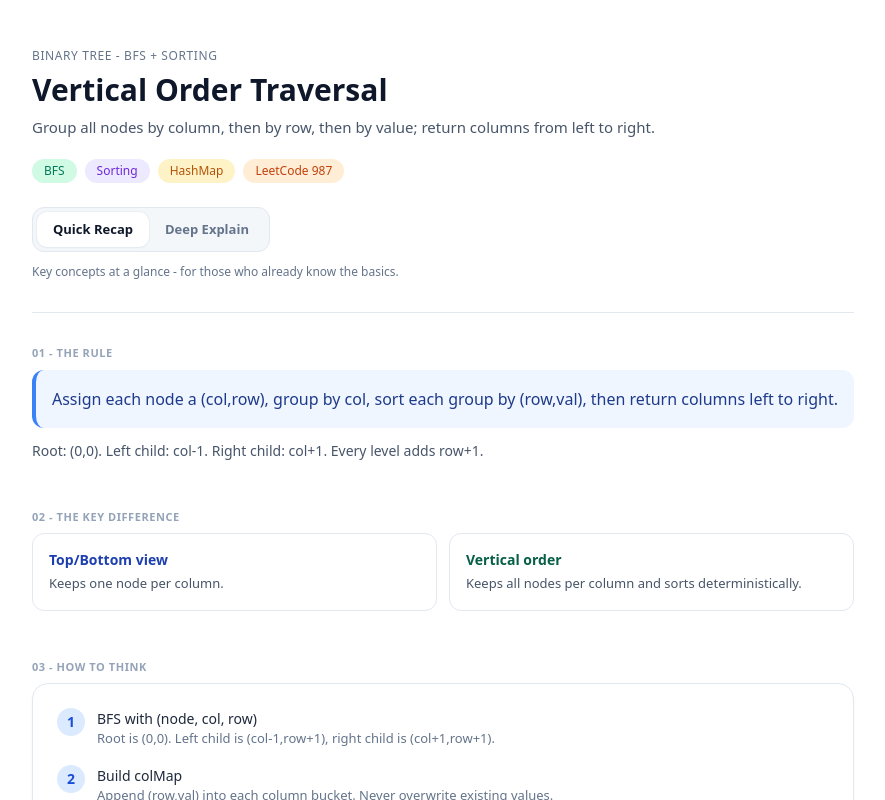
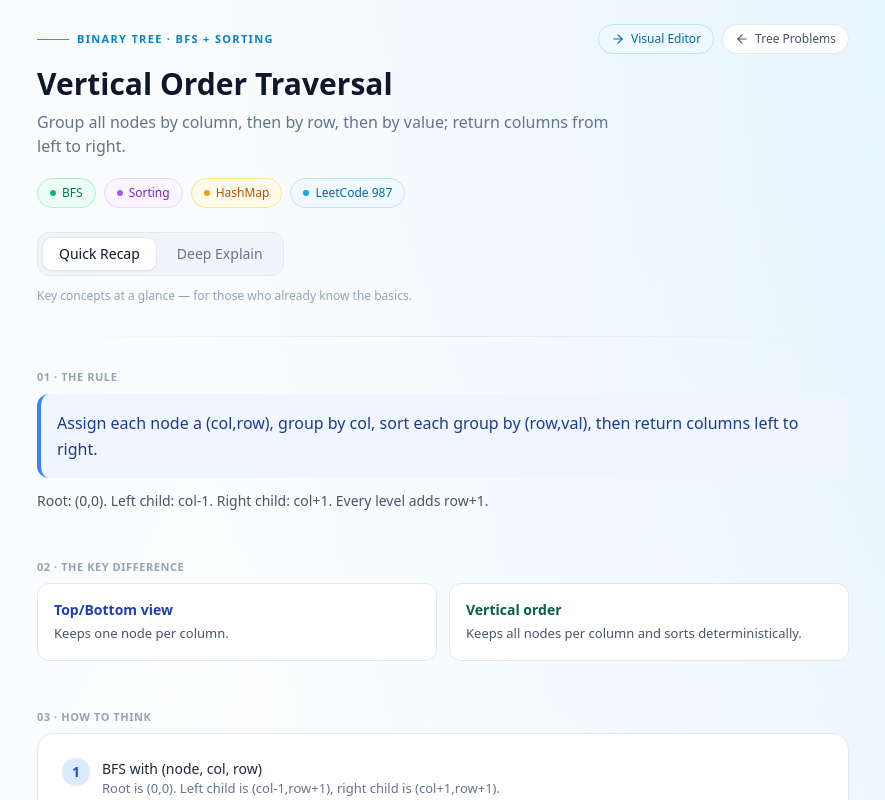
Before and after one commit to naveencreation/LeetCode-Learner, a Next.js app in the folder frontend/: page /problems/binary-tree/verticalorder-guide in a window 1280 px wide. Shown: the top 800 px of the page, without its empty margins (197-1082 px from the left). Built offline with nearby package versions, Linux system fonts and the light colour scheme.

Commit message:
Added vertical order traversal 1

```diff
--- a/frontend/src/app/(app)/problems/binary-tree/verticalorder-guide/page.tsx
+++ b/frontend/src/app/(app)/problems/binary-tree/verticalorder-guide/page.tsx
@@ -221,57 +221,82 @@ export default function VerticalOrderGuidePage() {
   const [mode, setMode] = useState<"quick" | "deep">("quick");
 
   return (
-    <div className="mx-auto max-w-4xl px-6 py-12 font-sans">
+    <section className="relative min-h-0 overflow-hidden bg-gradient-to-br from-slate-50 via-white to-sky-50/30">
+      <div className="absolute inset-0 pointer-events-none bg-[radial-gradient(ellipse_at_top_right,#e0f2fe_0%,transparent_50%),radial-gradient(ellipse_at_bottom_left,#fef3c7_0%,transparent_50%)]" />
+
+      <div className="relative z-[1] mx-auto max-w-[860px] px-6 py-6">
       <div className="mb-8">
-        <p className="mb-2 text-xs font-medium uppercase tracking-wider text-slate-500">Binary Tree - BFS + Sorting</p>
-        <h1 className="mb-2 text-3xl font-semibold text-slate-900">Vertical Order Traversal</h1>
-        <p className="mb-5 text-[15px] text-slate-600">
+        <div className="mb-3 flex items-center justify-between">
+          <div className="flex items-center gap-2">
+            <span className="h-px w-8 bg-sky-500" />
+            <span className="text-[11px] font-semibold uppercase tracking-[0.12em] text-sky-600">Binary Tree · BFS + Sorting</span>
+          </div>
+          <div className="flex items-center gap-2">
+            <Link
+              href="/problems/binary-tree/vertical-order-traversal"
+              className="inline-flex items-center gap-1.5 rounded-full border border-sky-200 bg-sky-50 px-3 py-1.5 text-xs font-medium text-sky-700 transition hover:bg-sky-100"
+            >
+              <svg xmlns="http://www.w3.org/2000/svg" width="14" height="14" viewBox="0 0 24 24" fill="none" stroke="currentColor" strokeWidth="2" strokeLinecap="round" strokeLinejoin="round"><path d="M5 12h14"/><path d="m12 5 7 7-7 7"/></svg>
+              Visual Editor
+            </Link>
+            <Link
+              href="/problems/topics/trees"
+              className="inline-flex items-center gap-1.5 rounded-full border border-slate-200 bg-white px-3 py-1.5 text-xs font-medium text-slate-600 transition hover:bg-slate-50"
+            >
+              <svg xmlns="http://www.w3.org/2000/svg" width="14" height="14" viewBox="0 0 24 24" fill="none" stroke="currentColor" strokeWidth="2" strokeLinecap="round" strokeLinejoin="round"><path d="M19 12H5"/><path d="M12 19l-7-7 7-7"/></svg>
+              Tree Problems
+            </Link>
+          </div>
+        </div>
+
+        <h1 className="text-3xl font-semibold text-slate-900 mb-2">Vertical Order Traversal</h1>
+        <p className="text-base text-slate-500 mb-5 max-w-xl">
           Group all nodes by column, then by row, then by value; return columns from left to right.
         </p>
 
-        <div className="mb-6 flex flex-wrap gap-2">
-          <span className="inline-block rounded-full bg-emerald-100 px-3 py-1 text-xs font-medium text-emerald-700">BFS</span>
-          <span className="inline-block rounded-full bg-violet-100 px-3 py-1 text-xs font-medium text-violet-700">Sorting</span>
-          <span className="inline-block rounded-full bg-amber-100 px-3 py-1 text-xs font-medium text-amber-700">HashMap</span>
-          <span className="inline-block rounded-full bg-orange-100 px-3 py-1 text-xs font-medium text-orange-700">LeetCode 987</span>
+        <div className="flex flex-wrap gap-2 mb-6">
+          <span className="inline-flex items-center gap-1.5 rounded-full bg-emerald-50 border border-emerald-200 px-3 py-1.5 text-xs font-medium text-emerald-700"><span className="h-1.5 w-1.5 rounded-full bg-emerald-500" />BFS</span>
+          <span className="inline-flex items-center gap-1.5 rounded-full bg-purple-50 border border-purple-200 px-3 py-1.5 text-xs font-medium text-purple-700"><span className="h-1.5 w-1.5 rounded-full bg-purple-500" />Sorting</span>
+          <span className="inline-flex items-center gap-1.5 rounded-full bg-amber-50 border border-amber-200 px-3 py-1.5 text-xs font-medium text-amber-700"><span className="h-1.5 w-1.5 rounded-full bg-amber-500" />HashMap</span>
+          <span className="inline-flex items-center gap-1.5 rounded-full bg-sky-50 border border-sky-200 px-3 py-1.5 text-xs font-medium text-sky-700"><span className="h-1.5 w-1.5 rounded-full bg-sky-500" />LeetCode 987</span>
         </div>
 
-        <div className="mb-3 inline-flex rounded-xl border border-slate-200 bg-slate-100/80 p-1">
+        <div className="inline-flex items-center rounded-xl bg-slate-100 p-1 gap-1 border border-slate-200">
           <button
             onClick={() => setMode("quick")}
-            className={`rounded-lg px-4 py-2 text-[13px] font-semibold transition-colors ${
+            className={`px-4 py-1.5 text-sm font-medium rounded-lg transition-all ${
               mode === "quick"
-                ? "bg-white text-slate-900 shadow-[0_1px_2px_rgba(0,0,0,0.04)] ring-1 ring-slate-200/50"
-                : "text-slate-500 hover:bg-slate-50 hover:text-slate-700"
+                ? "bg-white text-slate-900 shadow-sm border border-slate-200"
+                : "text-slate-500 hover:text-slate-700"
             }`}
           >
             Quick Recap
           </button>
           <button
             onClick={() => setMode("deep")}
-            className={`rounded-lg px-4 py-2 text-[13px] font-semibold transition-colors ${
+            className={`px-4 py-1.5 text-sm font-medium rounded-lg transition-all ${
               mode === "deep"
-                ? "bg-white text-slate-900 shadow-[0_1px_2px_rgba(0,0,0,0.04)] ring-1 ring-slate-200/50"
-                : "text-slate-500 hover:bg-slate-50 hover:text-slate-700"
+                ? "bg-white text-slate-900 shadow-sm border border-slate-200"
+                : "text-slate-500 hover:text-slate-700"
             }`}
           >
             Deep Explain
           </button>
         </div>
 
-        <p className="text-xs text-slate-500">
+        <p className="text-xs text-slate-400 mt-3">
           {mode === "quick"
-            ? "Key concepts at a glance - for those who already know the basics."
-            : "A full beginner-friendly walkthrough - understand it from scratch."}
+            ? "Key concepts at a glance — for those who already know the basics."
+            : "A full beginner-friendly walkthrough — understand it from scratch."}
         </p>
       </div>
 
-      <hr className="mb-8 border-t border-slate-200" />
+      <div className="h-px bg-gradient-to-r from-transparent via-slate-200 to-transparent mb-8" />
 
       {mode === "quick" && (
         <div className="space-y-12">
           <section>
-            <p className="mb-2 text-[11px] font-semibold uppercase tracking-wider text-slate-400">01 - The rule</p>
+            <p className="mb-2 text-[11px] font-semibold uppercase tracking-wider text-slate-400">01 · The rule</p>
             <div className="rounded-xl border-l-4 border-blue-500 bg-blue-50 p-4">
               <p className="text-[16px] leading-relaxed text-blue-900">
                 Assign each node a (col,row), group by col, sort each group by (row,val), then return columns left to right.
@@ -281,7 +306,7 @@ export default function VerticalOrderGuidePage() {
           </section>
 
           <section>
-            <p className="mb-2 text-[11px] font-semibold uppercase tracking-wider text-slate-400">02 - The key difference</p>
+            <p className="mb-2 text-[11px] font-semibold uppercase tracking-wider text-slate-400">02 · The key difference</p>
             <div className="grid gap-3 md:grid-cols-2">
               <div className="rounded-xl border border-slate-200 bg-white p-4">
                 <p className="mb-1 text-sm font-semibold text-blue-800">Top/Bottom view</p>
@@ -295,7 +320,7 @@ export default function VerticalOrderGuidePage() {
           </section>
 
           <section>
-            <p className="mb-2 text-[11px] font-semibold uppercase tracking-wider text-slate-400">03 - How to think</p>
+            <p className="mb-2 text-[11px] font-semibold uppercase tracking-wider text-slate-400">03 · How to think</p>
             <div className="rounded-2xl border border-slate-200 bg-white p-6 shadow-[0_1px_3px_rgba(0,0,0,0.04)]">
               <div className="space-y-4">
                 {QUICK_STEPS.map((step) => (
@@ -312,7 +337,7 @@ export default function VerticalOrderGuidePage() {
           </section>
 
           <section>
-            <p className="mb-2 text-[11px] font-semibold uppercase tracking-wider text-slate-400">04 - Diagram</p>
+            <p className="mb-2 text-[11px] font-semibold uppercase tracking-wider text-slate-400">04 · Diagram</p>
             <div className="mb-4 rounded-2xl border border-slate-200 bg-white p-5 shadow-[0_1px_3px_rgba(0,0,0,0.04)]">
               <TreeDiagram />
             </div>
@@ -352,7 +377,7 @@ export default function VerticalOrderGuidePage() {
           </section>
 
           <section>
-            <p className="mb-2 text-[11px] font-semibold uppercase tracking-wider text-slate-400">05 - Code</p>
+            <p className="mb-2 text-[11px] font-semibold uppercase tracking-wider text-slate-400">05 · Code</p>
             <div className="overflow-hidden rounded-2xl bg-[#1e1e2e] shadow-lg shadow-slate-900/20">
               <pre className="overflow-x-auto p-5 font-mono text-[13px] leading-7 text-[#cdd6f4]">
 {`from collections import defaultdict, deque
@@ -381,7 +406,7 @@ def verticalOrder(root):
           </section>
 
           <section>
-            <p className="mb-2 text-[11px] font-semibold uppercase tracking-wider text-slate-400">06 - Complexity</p>
+            <p className="mb-2 text-[11px] font-semibold uppercase tracking-wider text-slate-400">06 · Complexity</p>
             <div className="grid gap-3 md:grid-cols-2">
               <div className="rounded-xl bg-blue-50 p-4">
                 <p className="text-xs font-semibold uppercase tracking-wider text-blue-700">Time</p>
@@ -397,7 +422,7 @@ def verticalOrder(root):
           </section>
 
           <section>
-            <p className="mb-2 text-[11px] font-semibold uppercase tracking-wider text-slate-400">07 - Interview uses</p>
+            <p className="mb-2 text-[11px] font-semibold uppercase tracking-wider text-slate-400">07 · Interview uses</p>
             <div className="rounded-2xl border border-slate-200 bg-white p-5 shadow-[0_1px_3px_rgba(0,0,0,0.04)]">
               <div className="space-y-3">
                 {INTERVIEW_CONTEXT.map((item) => (
@@ -415,7 +440,7 @@ def verticalOrder(root):
       {mode === "deep" && (
         <div className="space-y-12">
           <section>
-            <p className="mb-2 text-[11px] font-semibold uppercase tracking-wider text-slate-400">01 - What does vertical order actually mean?</p>
+            <p className="mb-2 text-[11px] font-semibold uppercase tracking-wider text-slate-400">01 · What does vertical order actually mean?</p>
             <h2 className="mb-3 text-xl font-semibold text-slate-900">Imagining the tree as a grid</h2>
             <p className="mb-4 text-[15px] leading-relaxed text-slate-700">
               Draw the tree on graph paper: each node has a column and row. Root is (0,0). Left shifts column left, right shifts column right, depth increases row.
@@ -431,7 +456,7 @@ def verticalOrder(root):
           </section>
 
           <section>
-            <p className="mb-2 text-[11px] font-semibold uppercase tracking-wider text-slate-400">02 - Why this is harder than top/bottom view</p>
+            <p className="mb-2 text-[11px] font-semibold uppercase tracking-wider text-slate-400">02 · Why this is harder than top/bottom view</p>
             <h2 className="mb-3 text-xl font-semibold text-slate-900">Three things that make it tricky</h2>
             <div className="overflow-hidden rounded-2xl border border-slate-200 bg-white shadow-[0_1px_3px_rgba(0,0,0,0.04)]">
               <div className="grid grid-cols-[34px_1fr] bg-slate-50">
@@ -457,7 +482,7 @@ def verticalOrder(root):
           </section>
 
           <section>
-            <p className="mb-2 text-[11px] font-semibold uppercase tracking-wider text-slate-400">03 - Why BFS with (col,row)</p>
+            <p className="mb-2 text-[11px] font-semibold uppercase tracking-wider text-slate-400">03 · Why BFS with (col,row)</p>
             <h2 className="mb-3 text-xl font-semibold text-slate-900">Why not DFS?</h2>
             <p className="mb-4 text-[15px] leading-relaxed text-slate-700">Both BFS and DFS are valid. BFS is usually easier to explain and reason about for row tracking.</p>
             <div className="grid gap-3 md:grid-cols-2">
@@ -476,7 +501,7 @@ def verticalOrder(root):
           </section>
 
           <section>
-            <p className="mb-2 text-[11px] font-semibold uppercase tracking-wider text-slate-400">04 - Real-world analogy</p>
+            <p className="mb-2 text-[11px] font-semibold uppercase tracking-wider text-slate-400">04 · Real-world analogy</p>
             <h2 className="mb-3 text-xl font-semibold text-slate-900">Think of a city skyline</h2>
             <div className="rounded-xl bg-amber-50 p-4">
               <p className="text-[15px] leading-relaxed text-amber-900">
@@ -489,7 +514,7 @@ def verticalOrder(root):
           </section>
 
           <section>
-            <p className="mb-2 text-[11px] font-semibold uppercase tracking-wider text-slate-400">05 - Code line by line</p>
+            <p className="mb-2 text-[11px] font-semibold uppercase tracking-wider text-slate-400">05 · Code line by line</p>
             <h2 className="mb-4 text-xl font-semibold text-slate-900">Understanding each decision</h2>
             <div className="overflow-hidden rounded-2xl bg-[#1e1e2e] shadow-lg shadow-slate-900/20">
               <pre className="overflow-x-auto p-5 font-mono text-[13px] leading-7 text-[#cdd6f4]">
@@ -530,7 +555,7 @@ def verticalOrder(root):
           </section>
 
           <section>
-            <p className="mb-2 text-[11px] font-semibold uppercase tracking-wider text-slate-400">06 - Full trace</p>
+            <p className="mb-2 text-[11px] font-semibold uppercase tracking-wider text-slate-400">06 · Full trace</p>
             <h2 className="mb-4 text-xl font-semibold text-slate-900">Every BFS step on the sample tree</h2>
             <div className="rounded-2xl border border-slate-200 bg-white p-5 shadow-[0_1px_3px_rgba(0,0,0,0.04)]">
               <div className="space-y-4">
@@ -548,7 +573,7 @@ def verticalOrder(root):
           </section>
 
           <section>
-            <p className="mb-2 text-[11px] font-semibold uppercase tracking-wider text-slate-400">07 - Common beginner mistakes</p>
+            <p className="mb-2 text-[11px] font-semibold uppercase tracking-wider text-slate-400">07 · Common beginner mistakes</p>
             <h2 className="mb-4 text-xl font-semibold text-slate-900">What trips people up</h2>
             <div className="rounded-2xl border border-slate-200 bg-white p-5 shadow-[0_1px_3px_rgba(0,0,0,0.04)]">
               <div className="space-y-3">
@@ -566,7 +591,7 @@ def verticalOrder(root):
           </section>
 
           <section>
-            <p className="mb-2 text-[11px] font-semibold uppercase tracking-wider text-slate-400">08 - Complexity full explanation</p>
+            <p className="mb-2 text-[11px] font-semibold uppercase tracking-wider text-slate-400">08 · Complexity full explanation</p>
             <h2 className="mb-3 text-xl font-semibold text-slate-900">Why O(n log n) time and O(n) space</h2>
             <div className="mb-4 grid gap-3 md:grid-cols-2">
               <div className="rounded-xl bg-blue-50 p-4">
@@ -586,7 +611,7 @@ def verticalOrder(root):
           </section>
 
           <section>
-            <p className="mb-2 text-[11px] font-semibold uppercase tracking-wider text-slate-400">09 - Interview context</p>
+            <p className="mb-2 text-[11px] font-semibold uppercase tracking-wider text-slate-400">09 · Interview context</p>
             <h2 className="mb-4 text-xl font-semibold text-slate-900">Where this shows up in interviews</h2>
             <div className="rounded-2xl border border-slate-200 bg-white p-5 shadow-[0_1px_3px_rgba(0,0,0,0.04)]">
               <div className="space-y-3">
@@ -605,18 +630,22 @@ def verticalOrder(root):
         </div>
       )}
 
-      <div className="mt-12 flex flex-wrap items-center justify-between gap-4 rounded-2xl border border-slate-200 bg-slate-50 p-5">
+      <div className="rounded-2xl border border-slate-200 bg-gradient-to-r from-slate-50 to-sky-50/30 p-6 shadow-[0_1px_3px_rgba(0,0,0,0.04)]">
+        <div className="flex flex-wrap items-center justify-between gap-4">
         <div>
-          <p className="text-sm font-semibold text-slate-900">Ready to see it in action?</p>
-          <p className="text-[13px] text-slate-500">Step through the visualizer to watch col_map fill column by column.</p>
+          <p className="text-[15px] font-medium text-slate-800">Ready to see it in action?</p>
+          <p className="text-[13px] text-slate-500 mt-0.5">Step through the visualizer to watch col_map fill column by column.</p>
         </div>
         <Link
           href="/problems/binary-tree/vertical-order-traversal"
-          className="inline-flex items-center rounded-lg border border-slate-200 bg-white px-4 py-2 text-[13px] font-semibold text-slate-700 transition hover:bg-slate-100"
+          className="inline-flex items-center gap-2 rounded-xl bg-sky-600 px-5 py-2.5 text-sm font-medium text-white shadow-md shadow-sky-600/20 transition hover:bg-sky-700 hover:shadow-lg hover:shadow-sky-600/25"
         >
           Open Visualizer
+          <svg xmlns="http://www.w3.org/2000/svg" width="14" height="14" viewBox="0 0 24 24" fill="none" stroke="currentColor" strokeWidth="2" strokeLinecap="round" strokeLinejoin="round"><path d="M7 17L17 7"/><path d="M7 7h10v10"/></svg>
         </Link>
+        </div>
       </div>
-    </div>
+      </div>
+    </section>
   );
 }
```
